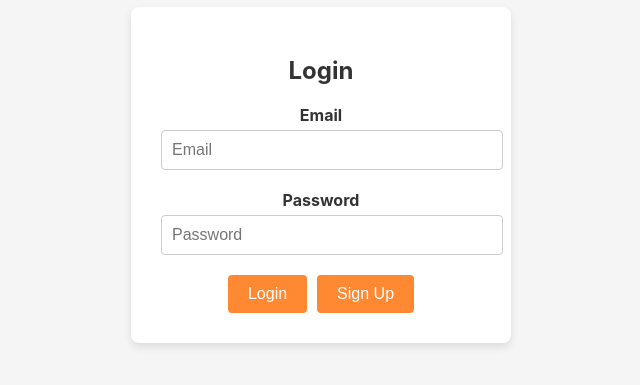
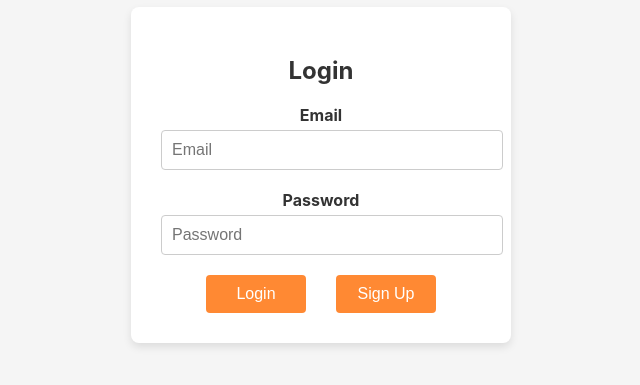
Before and after one commit to trpallin/task-pro, a React (Create React App) app in the folder frontend/: page / in a window 1280 px wide. Shown: the part 225-610 px from the top of the page, without its empty margins (319-959 px from the left). Built offline with nearby package versions, Linux system fonts and the light colour scheme.

Commit message:
add left, right margin and min-width to button

```diff
--- a/frontend/src/components/Button.module.css
+++ b/frontend/src/components/Button.module.css
@@ -3,7 +3,10 @@
     border-radius: 4px;
     font-size: 16px;
     cursor: pointer;
+    margin-left: 10px;
+    margin-right: 10px;
     transition: background-color 0.3s ease;
+    min-width: 100px;
 }
 
 .default {
```
